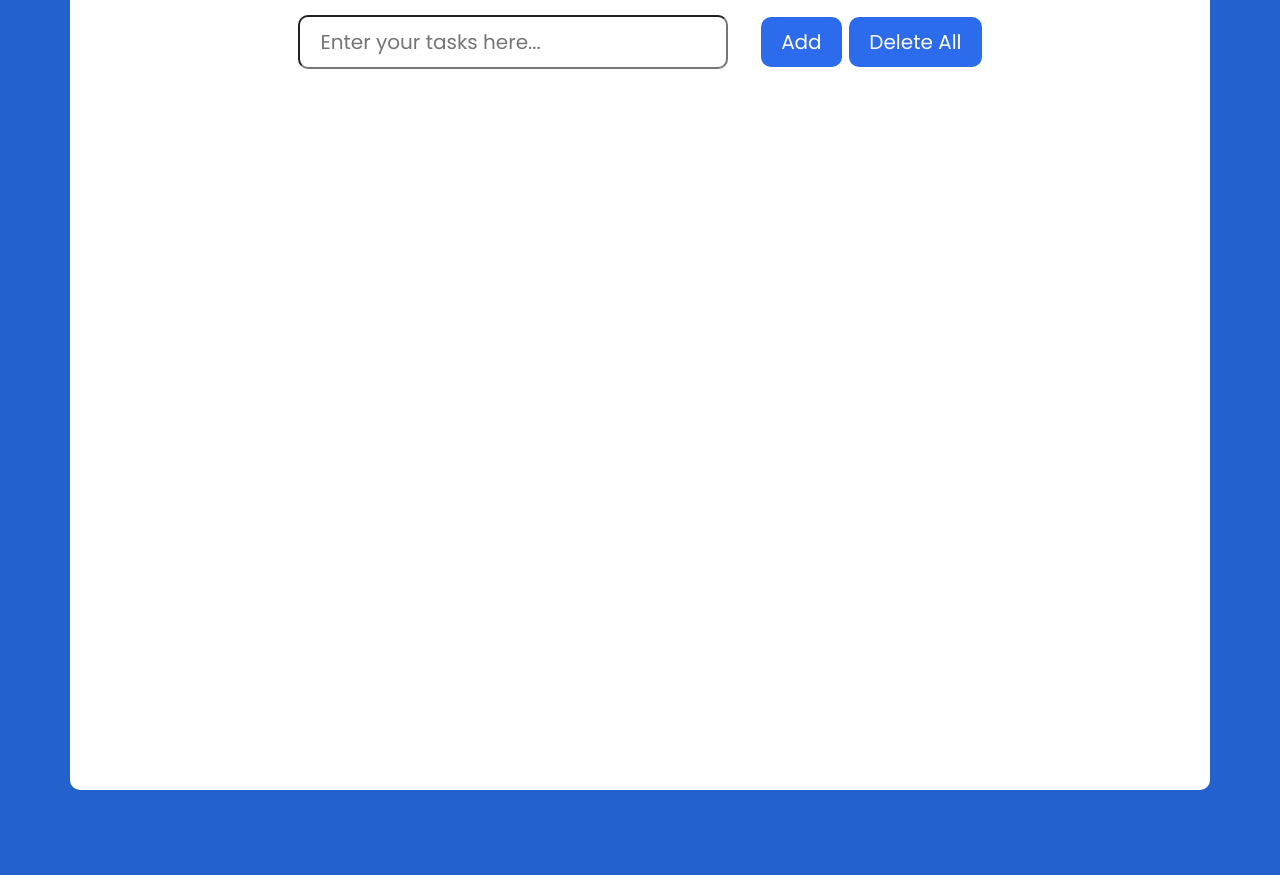
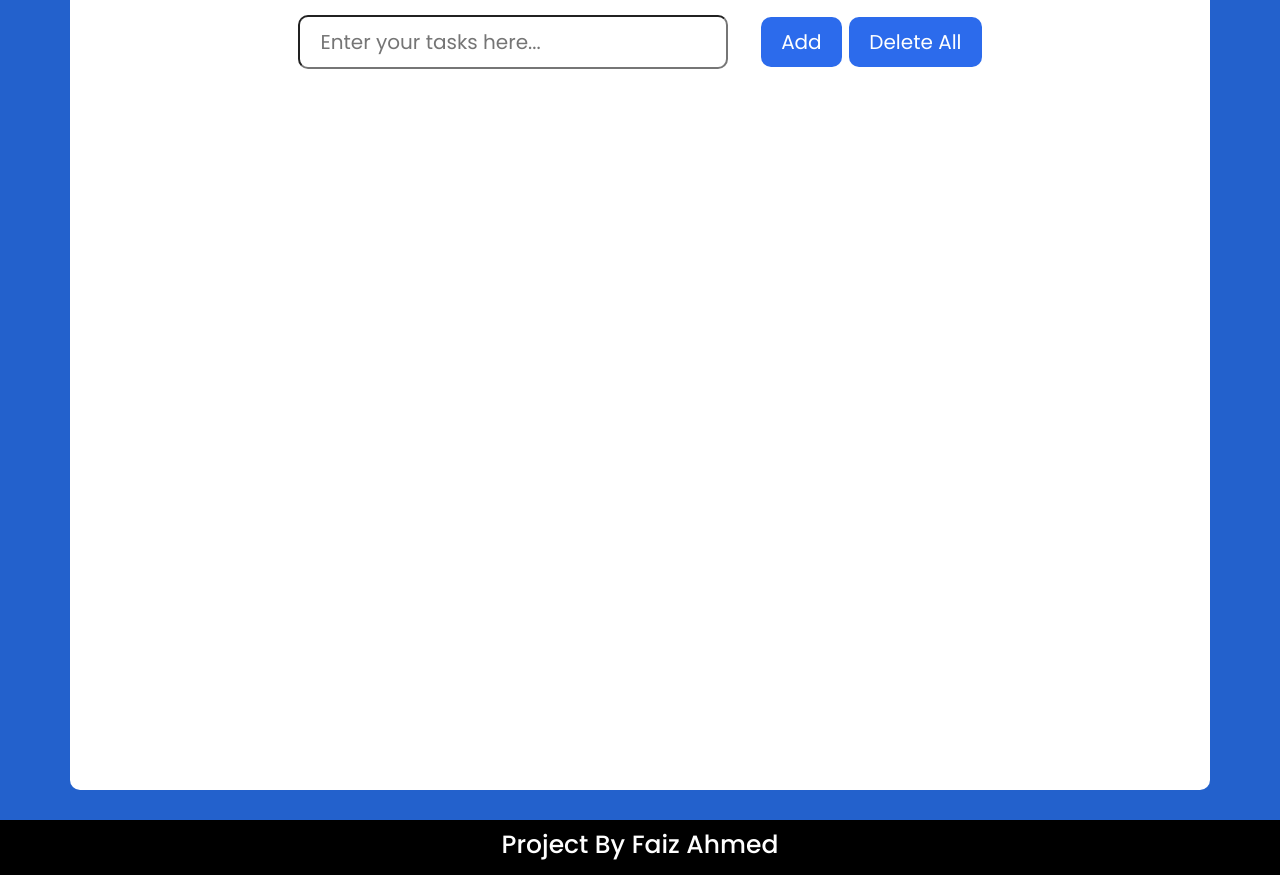
Before and after one commit to mfaiz-ahmed/Todo-App, a plain HTML site: page index.html in a window 1280 px wide. Shown: the part 107-982 px from the top of the page. Before the commit the page ends 927 px from the top, so only its background shows below. Drawn offline with nearby package versions, Linux system fonts and the light colour scheme.

Commit message:
project completed

```diff
--- a/index.html
+++ b/index.html
@@ -20,6 +20,10 @@
     </div>
 
 
+    <div class="text-center bg-black text-white p-3">
+        <h1>Project By Faiz Ahmed</h1>
+    </div>
+
 
 
 
```
